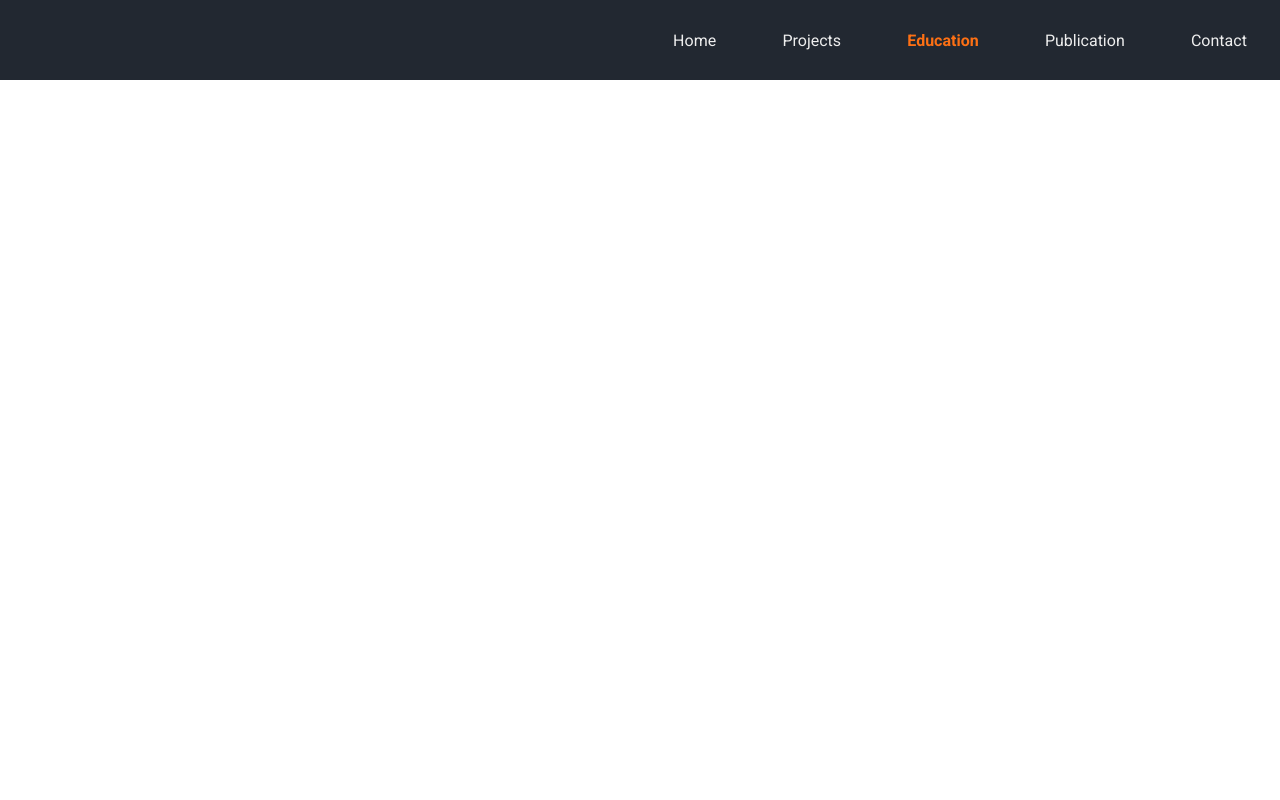
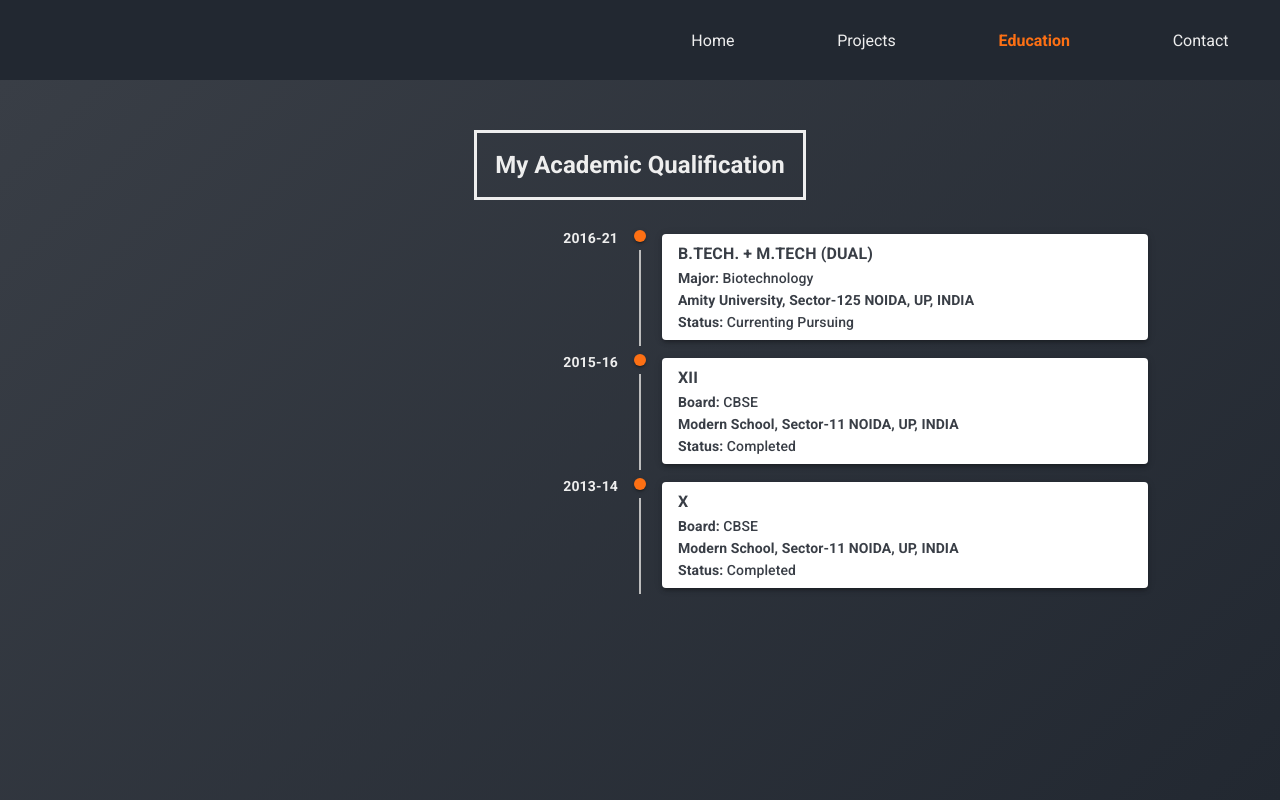
Before and after one commit to robin2897/robinsinha_portfolio, a React (Create React App) app: page /education in a window 1280 px wide. Built offline with nearby package versions, Linux system fonts and the light colour scheme; what scrollmagic-plugin-gsap would draw is missing.

Commit message:
education page

```diff
--- a/src/pages/education/education-component.js
+++ b/src/pages/education/education-component.js
@@ -1,10 +1,136 @@
-import React from 'react'
+import React from 'react';
+import {
+    Timeline, TimelineItem, TimelineSeparator, TimelineOppositeContent,
+    TimelineConnector, TimelineContent, TimelineDot
+} from "@material-ui/lab";
+import { Typography, Paper, ThemeProvider, Grid } from "@material-ui/core";
+import { TweenMax, Elastic } from "gsap";
+
+import { customMaterialTheme } from "../../MaterialUiTheme";
+
+
 import './education.scss'
 
 export class EducationComponent extends React.Component {
+    constructor(props) {
+        super(props);
+
+        this.descriptionElement = null;
+        this.timelineElement = null;
+    }
+
+    componentDidMount() {
+        TweenMax.fromTo(this.descriptionElement, 1.6, {opacity: 0, y: 50}, {opacity: 1, y: 0}).play();
+        TweenMax.fromTo(this.timelineElement, 1.6, {opacity: 0, y: 50}, {opacity: 1, y: 0, onComplete: timelineComplete}).play();
+
+        function timelineComplete() {
+            TweenMax.fromTo(".education-timeline-card", 1.5, {transform: 'translateY(100px)', opacity:0.01}, {ease: Elastic.easeOut, transform: 'translateY(0px)', opacity:1}).play();
+        }
+    }
+
     render() {
+        var timelineTheme = customMaterialTheme();
         return (
-            <div>EducationComponent</div>
+            <section className="education-landing">
+                <div className="education-container">
+                    <div className="education-content">
+                        <Grid container spacing={2} direction="row" justify="space-around" alignItems="center">
+                            <Grid item>
+                                <div className="education-description" ref={div => this.descriptionElement = div}>
+                                    <h1>My Academic Qualification</h1>
+                                </div>
+                            </Grid>
+                            <Grid item lg={12} container>
+                                <ThemeProvider theme={timelineTheme}>
+                                    <Timeline ref={div => this.timelineElement = div}>
+                                        <TimelineItem>
+                                            <TimelineOppositeContent>
+                                                <Typography variant="body2" color="textSecondary">
+                                                    <b>2016-21</b>
+                                                </Typography>
+                                            </TimelineOppositeContent>
+                                            <TimelineSeparator>
+                                                <TimelineDot color="secondary" />
+                                                <TimelineConnector />
+                                            </TimelineSeparator>
+                                            <TimelineContent>
+                                                <Paper elevation={3} className="education-timeline-card">
+                                                    <Typography variant="subtitle1" component="h1">
+                                                        <b>B.TECH. + M.TECH (DUAL)</b>
+                                                    </Typography>
+                                                    <Typography variant="subtitle2">
+                                                        <b>Major:</b> Biotechnology
+                                                    </Typography>
+                                                    <Typography variant="subtitle2">
+                                                        <b>Amity University, Sector-125 NOIDA, UP, INDIA</b>
+                                                    </Typography>
+                                                    <Typography variant="subtitle2">
+                                                        <b>Status: </b> Currenting Pursuing
+                                                    </Typography>
+                                                </Paper>
+                                            </TimelineContent>
+                                        </TimelineItem>
+                                        <TimelineItem>
+                                            <TimelineOppositeContent>
+                                                <Typography variant="body2" color="textSecondary">
+                                                    <b>2015-16</b>
+                                                </Typography>
+                                            </TimelineOppositeContent>
+                                            <TimelineSeparator>
+                                                <TimelineDot color="secondary" />
+                                                <TimelineConnector />
+                                            </TimelineSeparator>
+                                            <TimelineContent>
+                                                <Paper elevation={3} className="education-timeline-card">
+                                                    <Typography variant="subtitle1" component="h1">
+                                                        <b>XII</b>
+                                                    </Typography>
+                                                    <Typography variant="subtitle2">
+                                                        <b>Board:</b> CBSE
+                                                    </Typography>
+                                                    <Typography variant="subtitle2">
+                                                        <b>Modern School, Sector-11 NOIDA, UP, INDIA</b>
+                                                    </Typography>
+                                                    <Typography variant="subtitle2">
+                                                        <b>Status:</b> Completed
+                                                    </Typography>
+                                                </Paper>
+                                            </TimelineContent>
+                                        </TimelineItem>
+                                        <TimelineItem>
+                                            <TimelineOppositeContent>
+                                                <Typography variant="body2" color="textSecondary">
+                                                    <b>2013-14</b>
+                                                </Typography>
+                                            </TimelineOppositeContent>
+                                            <TimelineSeparator>
+                                                <TimelineDot color="secondary" />
+                                                <TimelineConnector />
+                                            </TimelineSeparator>
+                                            <TimelineContent>
+                                                <Paper elevation={3} className="education-timeline-card">
+                                                <Typography variant="subtitle1" component="h1">
+                                                        <b>X</b>
+                                                    </Typography>
+                                                    <Typography variant="subtitle2">
+                                                        <b>Board:</b> CBSE
+                                                    </Typography>
+                                                    <Typography variant="subtitle2">
+                                                        <b>Modern School, Sector-11 NOIDA, UP, INDIA</b>
+                                                    </Typography>
+                                                    <Typography variant="subtitle2">
+                                                        <b>Status:</b> Completed
+                                                    </Typography>
+                                                </Paper>
+                                            </TimelineContent>
+                                        </TimelineItem>
+                                    </Timeline>
+                                </ThemeProvider>
+                            </Grid>
+                        </Grid>
+                    </div>
+                </div>
+            </section>
         );
     }
 }
--- a/src/pages/education/education.scss
+++ b/src/pages/education/education.scss
@@ -0,0 +1,41 @@
+@import "../../scss/_colors.scss";
+@import '../../scss/_screen.scss';
+@import '../../scss/_shared.scss';
+
+.education-landing {
+    margin-top: 10vh;
+    height: 90vh;
+    width: 100%;
+    overflow-x: hidden;
+}
+
+.education-container {
+    height: 100%;
+    padding: 0px 100px;
+    flex-grow: 1;
+    padding-top: 50px !important;
+}
+
+.education-description {
+    color: $accent-darker-color;
+    z-index: 1000;
+    h1 {
+        width: fit-content;
+        padding: 18px;
+        border: solid medium $accent-darker-color;
+    }
+}
+
+.education-timeline-card {
+    margin-top: 6px;
+    padding: 6px 16px;
+    opacity: 0;
+}
+
+@media only screen and (max-width: $screen-medium) {
+    .education-container {
+        width: 100%;
+        padding: 8px 0px !important;
+        height: fit-content;
+    }
+}
--- a/src/pages/nav/nav-component.js
+++ b/src/pages/nav/nav-component.js
@@ -11,7 +11,7 @@ export class NavComponent extends React.Component {
                     <li className="nav-item"><NavLink exact activeClassName="active" to="/">Home</NavLink></li>
                     <li className="nav-item"><NavLink exact activeClassName="active" to="/projects">Projects</NavLink></li>
                     <li className="nav-item"><NavLink exact activeClassName="active" to="/education">Education</NavLink></li>
-                    <li className="nav-item"><NavLink exact activeClassName="active" to="/publications">Publication</NavLink></li>
+                    {/* <li className="nav-item"><NavLink exact activeClassName="active" to="/publications">Publication</NavLink></li> */}
                     <li className="nav-item"><NavLink exact activeClassName="active" to="/contact">Contact</NavLink></li>
                 </ul>
             </nav>
```
